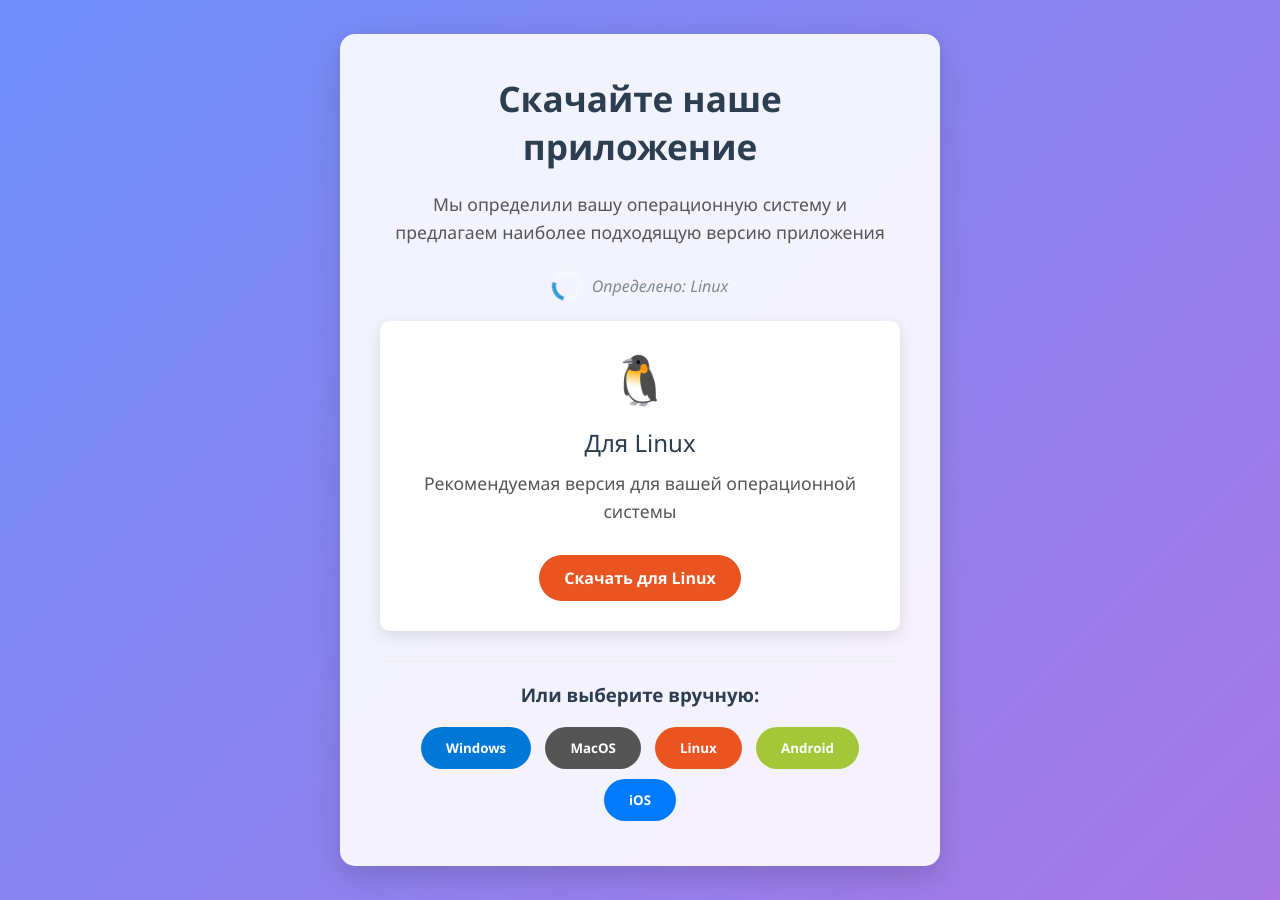
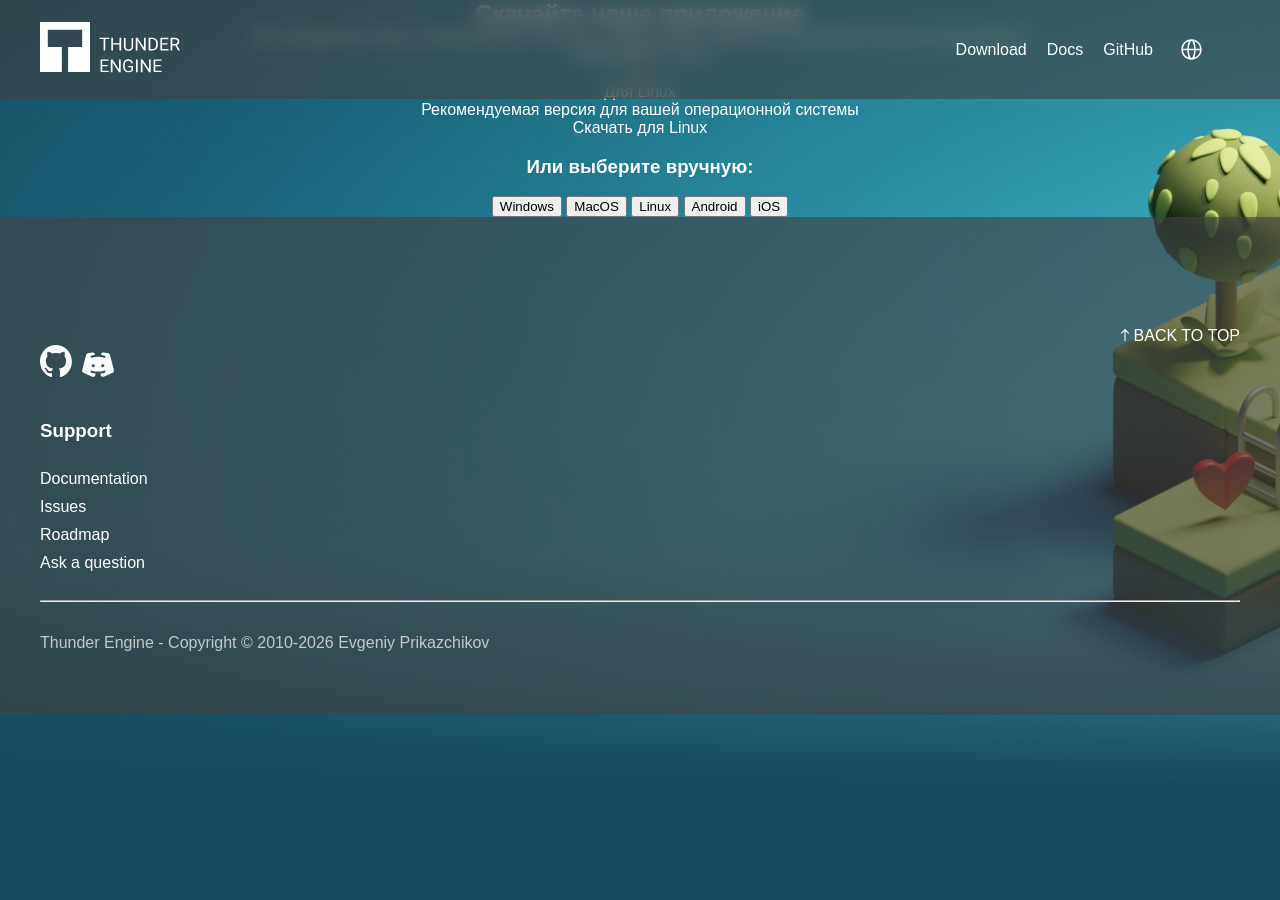
Before and after one commit to thunder-engine/thunderengine.org, a Jekyll site: the page built from download.html, in a window 1280 px wide. Built offline with Jekyll 4.4.1, drawn with Linux system fonts in a browser that asks for light colours.

Commit message:
Download page updated

```diff
--- a/_layouts/default.html
+++ b/_layouts/default.html
@@ -54,9 +54,9 @@
 			</nav>
 		</div>
     </header>
-
-	{{ content }}
-
+	<main>
+		{{ content }}
+	</main>
     <footer>
         <div class="content">
 			<div class="right-nav" style="justify-content: end;">
--- a/download.html
+++ b/download.html
@@ -1,137 +1,9 @@
-<!DOCTYPE html>
-<html lang="ru">
-<head>
-    <meta charset="UTF-8">
-    <meta name="viewport" content="width=device-width, initial-scale=1.0">
-    <title>Скачать приложение для вашей ОС</title>
-    <style>
-        * {
-            margin: 0;
-            padding: 0;
-            box-sizing: border-box;
-            font-family: 'Segoe UI', Tahoma, Geneva, Verdana, sans-serif;
-        }
+---
+layout: default
+title: Download
+---
 
-        body {
-            background: linear-gradient(135deg, #6e8efb, #a777e3);
-            color: #333;
-            min-height: 100vh;
-            display: flex;
-            justify-content: center;
-            align-items: center;
-            padding: 20px;
-        }
-
-        .container {
-            background: rgba(255, 255, 255, 0.9);
-            border-radius: 15px;
-            box-shadow: 0 10px 30px rgba(0, 0, 0, 0.15);
-            padding: 40px;
-            width: 90%;
-            max-width: 600px;
-            text-align: center;
-        }
-
-        h1 {
-            color: #2c3e50;
-            margin-bottom: 20px;
-            font-size: 2.2rem;
-        }
-
-        p {
-            color: #555;
-            margin-bottom: 25px;
-            font-size: 1.1rem;
-            line-height: 1.6;
-        }
-
-        .download-card {
-            background: white;
-            border-radius: 10px;
-            padding: 25px;
-            margin: 20px 0;
-            box-shadow: 0 5px 15px rgba(0, 0, 0, 0.1);
-            transition: transform 0.3s ease;
-        }
-
-        .download-card:hover {
-            transform: translateY(-5px);
-        }
-
-        .os-icon {
-            font-size: 3rem;
-            margin-bottom: 15px;
-        }
-
-        .os-name {
-            font-size: 1.5rem;
-            color: #2c3e50;
-            margin-bottom: 10px;
-        }
-
-        .btn {
-            display: inline-block;
-            background: #3498db;
-            color: white;
-            padding: 12px 25px;
-            border-radius: 50px;
-            text-decoration: none;
-            font-weight: 600;
-            transition: all 0.3s ease;
-            border: none;
-            cursor: pointer;
-            margin: 5px;
-        }
-
-        .btn:hover {
-            background: #2980b9;
-            transform: translateY(-2px);
-            box-shadow: 0 5px 15px rgba(0, 0, 0, 0.2);
-        }
-
-        .btn-windows { background: #0078d7; }
-        .btn-mac { background: #555; }
-        .btn-linux { background: #e95420; }
-        .btn-android { background: #a4c639; }
-        .btn-ios { background: #007aff; }
-
-        .manual-select {
-            margin-top: 30px;
-            padding-top: 20px;
-            border-top: 1px solid #eee;
-        }
-
-        .manual-select h3 {
-            margin-bottom: 15px;
-            color: #2c3e50;
-        }
-
-        .loader {
-            display: inline-block;
-            width: 30px;
-            height: 30px;
-            border: 4px solid rgba(255, 255, 255, 0.3);
-            border-radius: 50%;
-            border-top-color: #3498db;
-            animation: spin 1s ease-in-out infinite;
-            margin-right: 10px;
-        }
-
-        @keyframes spin {
-            to { transform: rotate(360deg); }
-        }
-
-        .detection-status {
-            display: flex;
-            align-items: center;
-            justify-content: center;
-            margin: 20px 0;
-            font-style: italic;
-            color: #7f8c8d;
-        }
-    </style>
-</head>
-<body>
+<section id="hero">
     <div class="container">
         <h1>Скачайте наше приложение</h1>
         <p>Мы определили вашу операционную систему и предлагаем наиболее подходящую версию приложения</p>
@@ -255,5 +127,4 @@
             });
         });
     </script>
-</body>
-</html>
+</section>
```
